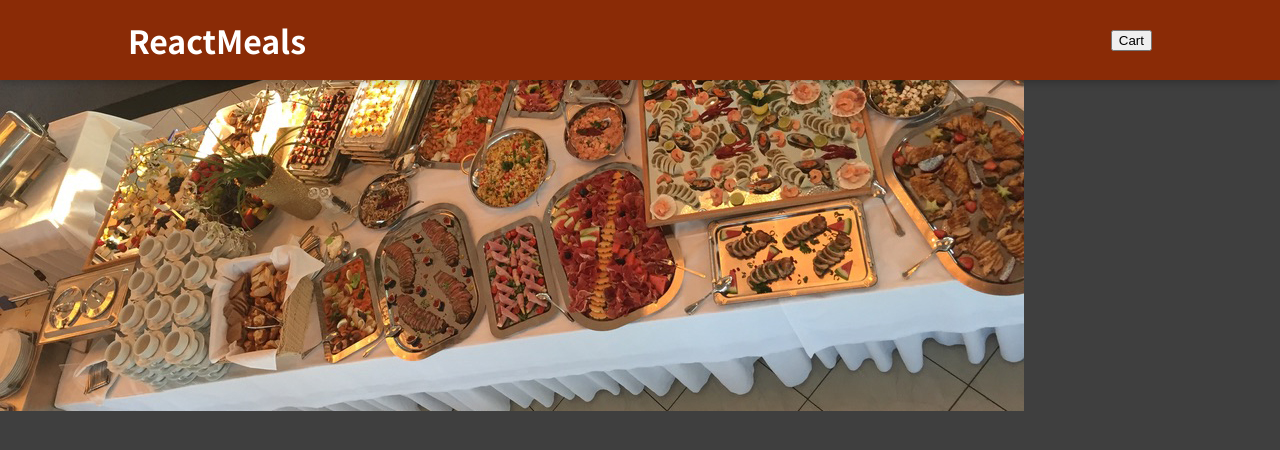
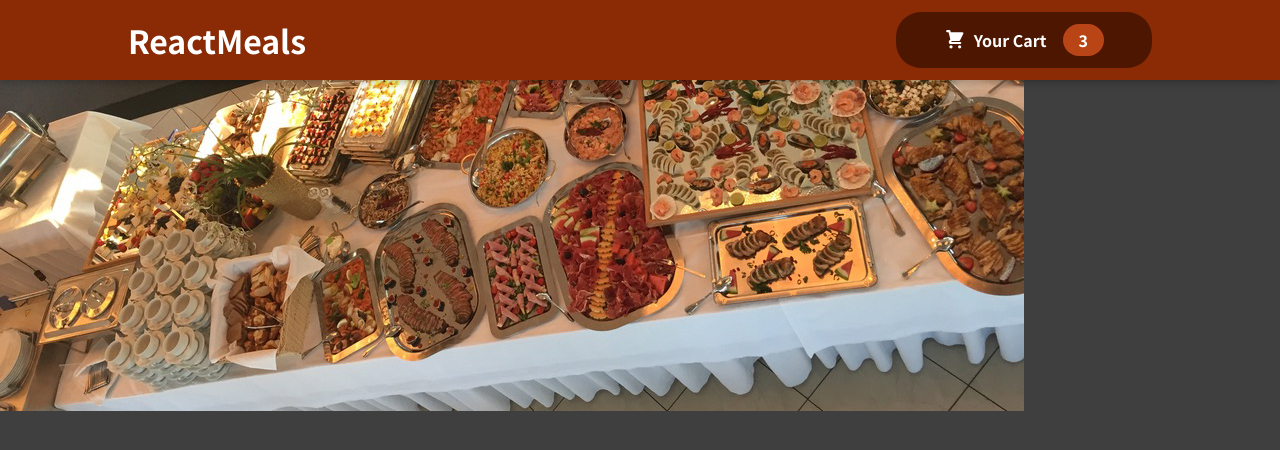
Before and after one commit to StefanKorbakov/food-order-test-project, a React (Create React App) app: page / in a window 1280 px wide. Shown: the top 450 px of the page. Built offline with nearby package versions, Linux system fonts and the light colour scheme.

Commit message:
Added and styled cart button to the header

```diff
--- a/src/components/Layout/Header.js
+++ b/src/components/Layout/Header.js
@@ -1,13 +1,14 @@
 import { Fragment } from 'react';
 import mealsImage from '../../assets/meals.jpg';
 import classes from './Header.module.css';
+import HeaderCartButton from './HeaderCartButton';
 
 const Header = (props) => {
   return (
     <Fragment>
       <header className={classes.header}>
         <h1>ReactMeals</h1>
-        <button>Cart</button>
+        <HeaderCartButton />
       </header>
       <div className={classes['mailn-image']}>
         <img src={mealsImage} alt="A table full of delicious food!" />
--- a/src/components/Layout/HeaderCartButton.js
+++ b/src/components/Layout/HeaderCartButton.js
@@ -1,10 +1,15 @@
+import CartIcon from '../Cart/CartIcon';
+import classes from './HeaderCartButton.module.css'
+
 const HeaderCartButton = props => {
-  return <button>
-    <span>
-
+  return <button className={classes.button}>
+    <span className={classes.icon}>
+      <CartIcon />
     </span>
-    <span></span>
-    <span></span>
+    <span>Your Cart</span>
+    <span className={classes.badge}>
+      3
+    </span>
   </button>
 }
 
```
Also changed, not shown: 1 other file (tests, documents, lock files or other folders).
